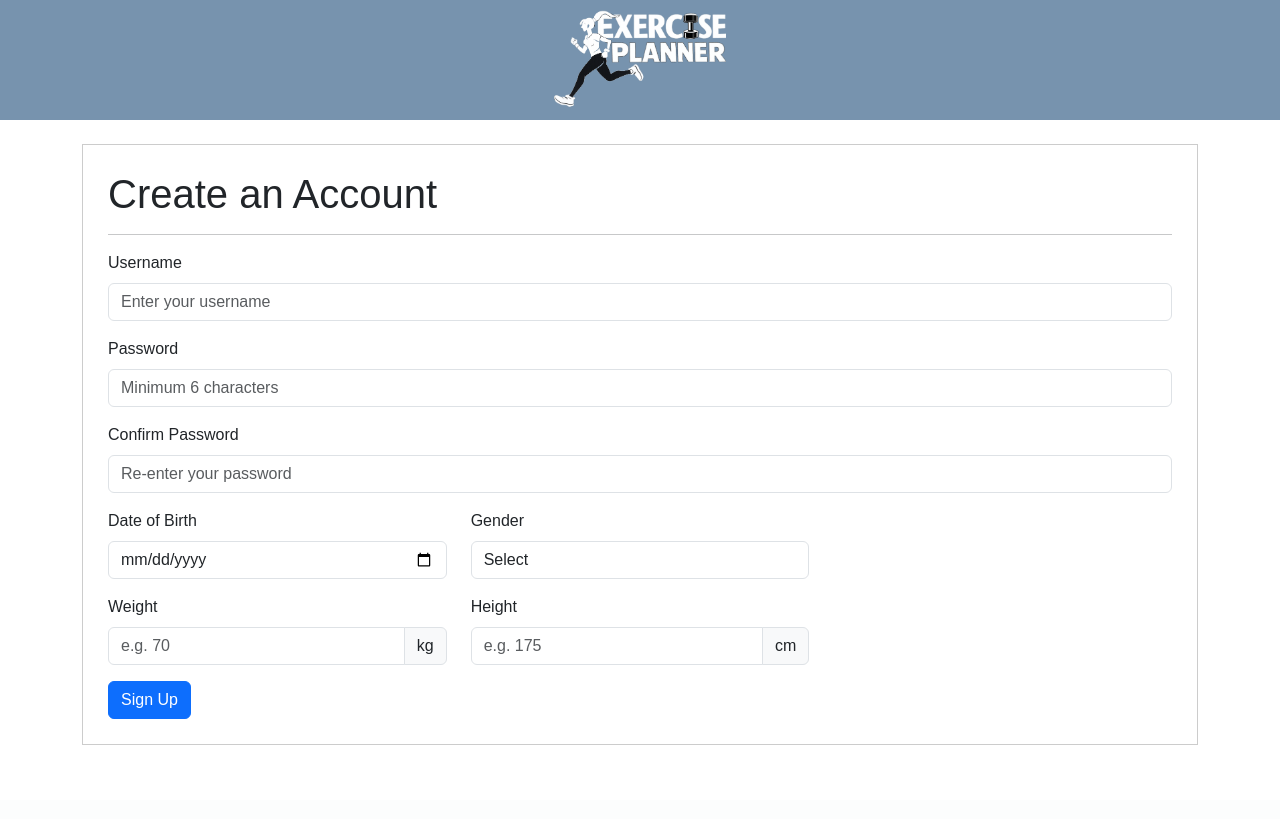
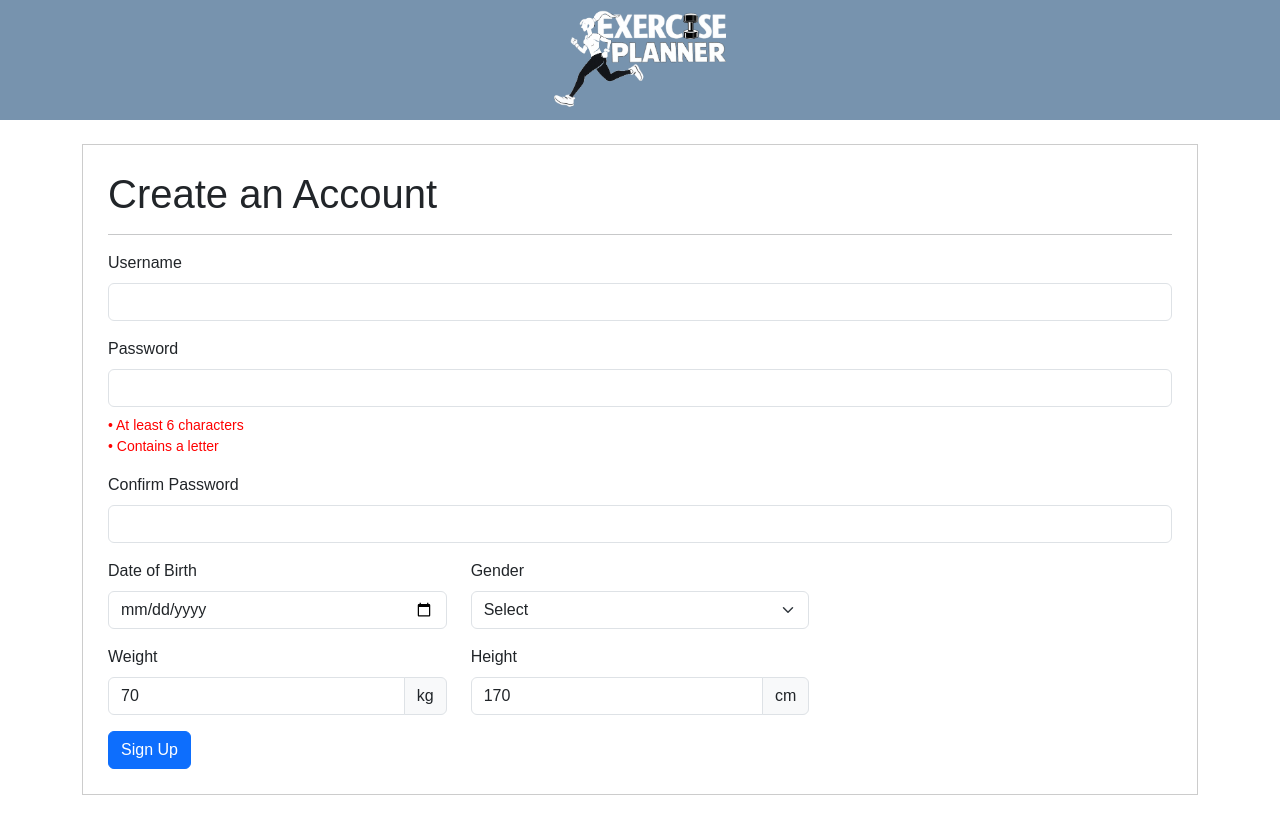
Before and after one commit to nhuntkn/CITS3403-Agile-Web-Development, a Flask app: page /signup in a window 1280 px wide. Before the commit the page ends 745 px from the top, so only its background shows below. Run offline with Flask 3, Linux system fonts and the light colour scheme.

Commit message:
update signup validation and UI

```diff
--- a/app.py
+++ b/app.py
@@ -1,12 +1,12 @@
 #setup Flask app and routes, connects to database, handles form submission and rendering templates
 
-from flask import Flask, render_template, request, redirect, url_for
+from flask import Flask, render_template, request, redirect, url_for, session
 from flask_login import LoginManager, login_user, logout_user, login_required, current_user
 from flask_migrate import Migrate
 from models import db, ExerciseSession, SessionExercise, User
 from data import exercise_data
 from utils import calculate_calories
-from datetime import date as current_date
+from datetime import date as current_date, datetime
 
 app = Flask(__name__)
 
@@ -18,24 +18,16 @@ app.config['SQLALCHEMY_TRACK_MODIFICATIONS'] = False
 
 db.init_app(app) #attach SQLAlchemy to Flask app
 
-migrate = Migrate(app, db) #set up Flask-Migrate for database migrations
-login_manager = LoginManager(app) #set up Flask-Login for user session management
-login_manager.login_view = 'login' #redirect to login page if user tries to access protected routes
+@app.route("/exercise", methods=["GET", "POST"])
+def exercise():
+    if "username" not in session:
+        return redirect(url_for("login"))
 
-@login_manager.user_loader
-def load_user(user_id):
-    return User.query.get(int(user_id)) #load user from database by ID for Flask-Login
-
-@app.route("/exercise", methods=["GET", "POST"])
-@login_required
-def exercise():
     #displays Add Session page, if form is submitted, it saves the session and exercises to the database
 
     if request.method == "POST":
         #get the main session data from the form
         date = request.form.get("date")
-        if date > current_date.today().isoformat():
-            return render_template("exercise.html", exercise_data=exercise_data, username=current_user.username, error="Date cannot be in the future")
         current_weight = float(request.form.get("weight"))
         notes = request.form.get("notes")
 
@@ -44,8 +36,7 @@ def exercise():
         activity_levels = request.form.getlist("level[]")
         minutes_list = request.form.getlist("minutes[]")
 
-        user = current_user
-
+        user = User.query.filter_by(username = session["username"]).first()
         #create the main exercise session record
         new_session = ExerciseSession(
             date=date,
@@ -95,17 +86,18 @@ def exercise():
         #save everything to the database
         db.session.commit()
         #reload page and show success message
-        return render_template("exercise.html", message="Session added successfully.", exercise_data = exercise_data, username=current_user.username)
+        return render_template("exercise.html", message="Session added successfully.", exercise_data = exercise_data)
 
     #display the Add Session page before the form is submitted
-    return render_template("exercise.html", exercise_data=exercise_data, username=current_user.username)
+    return render_template("exercise.html", exercise_data=exercise_data)
 
 @app.route("/dashboard")
-@login_required
 def dashboard():
-    user = current_user
-    username = current_user.username
+    if "username" not in session:
+        return redirect(url_for("login"))
 
+    username = session["username"]
+    user = User.query.filter_by(username = username).first()
     start_weight = user.weight if user else None
     calorie_goal = user.calorie_goal if user and user.calorie_goal else 1000
 
@@ -123,63 +115,85 @@ def dashboard():
     return render_template("dashboard.html", username = username, sessions_data = sessions_data, start_weight = start_weight,
                            user_height = user.height if user else None, calorie_goal = calorie_goal)
 
-@app.route("/signup", methods=["GET", "POST"])
+@app.route('/signup', methods=['GET', 'POST'])
 def signup():
-    if request.method == "POST":
-        username = request.form.get("username")
-        password = request.form.get("password")
-        confirm = request.form.get("confirm")
+    error = None
 
-        dob = request.form.get("dob")
-        gender = request.form.get("gender")
-        weight = request.form.get("weight")
-        height = request.form.get("height")
+    if request.method == 'POST':
+        # get form data
+        username = request.form.get('username')
+        password = request.form.get('password')
+        confirm = request.form.get('confirm')
+        dob = request.form.get('dob')
+        gender = request.form.get('gender')
+        weight = request.form.get('weight')
+        height = request.form.get('height')
 
-        if not password or len(password) < 6:
-            return render_template("signup.html", error="Password must be at least 6 characters long")
+        #  password validation
+        if len(password) < 6:
+            error = "Password must be at least 6 characters."
+        elif not any(c.isalpha() for c in password):
+            error = "Password must contain a letter."
+        elif password != confirm:
+            error = "Passwords do not match."
 
-        if not any(char.isupper() for char in password):
-            return render_template("signup.html", error="Password must include at least one uppercase letter")
+        #  dob validation
+        dob_date = None
+        if not error and dob:
+            try:
+                dob_date = datetime.strptime(dob, "%Y-%m-%d").date()
+                if dob_date > current_date.today():
+                    error = "Date of birth cannot be in the future."
+            except:
+                error = "Invalid date."
 
-        if not any(char.islower() for char in password):
-            return render_template("signup.html", error="Password must include at least one lowercase letter")
+        # weight / height
+        if not error:
+            try:
+                weight = float(weight) if weight else 70.0
+                height = float(height) if height else 170.0
+            except:
+                error = "Invalid weight/height."
 
-        if not any(char in "!@#$%^&*()_+-=[]{}|;':\",./<>?" for char in password):
-            return render_template("signup.html", error="Password must include at least one special character")
+        #  username duplicate
+        if not error and User.query.filter_by(username=username).first():
+            error = "Username already exists."
 
-        if password != confirm:
-            return render_template("signup.html", error="Passwords do not match")
+        #  create user
+        if not error:
+            user = User(
+                username=username,
+                password=password,
+                dob=dob_date,
+                gender=gender,
+                weight=weight,
+                height=height
+            )
 
-        existing = User.query.filter_by(username=username).first()
-        if existing:
-            return render_template("signup.html", error="Username already exists")
+            db.session.add(user)
+            db.session.commit()
 
-        new_user = User(
-            username=username,
-            dob=dob,
-            gender=gender,
-            weight=float(weight) if weight else None,
-            height=float(height) if height else None
-        )
+            #  Flask-Login login
+            login_user(user)
 
-        new_user.set_password(password)
+            return redirect(url_for('dashboard'))
 
-        db.session.add(new_user)
-        db.session.commit()
-
-        login_user(new_user)
-        return redirect(url_for('dashboard'))
-
-    return render_template("signup.html")
+    # GET or error
+    return render_template(
+        "signup.html",
+        error=error,
+        today=current_date.today().isoformat()
+    )
 
 
 @app.route("/profile", methods=["GET", "POST"])
-@login_required
 def profile():
-    user = current_user
-    username = current_user.username
+    if 'username' not in session:
+        return redirect('/login')
 
-    sessions = ExerciseSession.query.filter_by(user_id = user.id).all()
+    user = User.query.filter_by(username=session['username']).first()
+
+    sessions = ExerciseSession.query.all()
     total_calories = sum(s.total_calories for s in sessions)
     total_sessions = len(sessions)
 
@@ -215,49 +229,46 @@ def profile():
                 return render_template("profile.html", user=user, stats=stats, error="Password must include at least one special character")
             if new_password != confirm_password:
                 return render_template("profile.html", user=user, stats=stats, error="Passwords do not match")
-            user.set_password(new_password)
+            user.password = new_password
 
         db.session.commit()
 
-    return render_template("profile.html", user=user, stats=stats, username=username)
+    return render_template("profile.html", user=user, stats=stats, username = session["username"])
 
 @app.route("/ranking")
 def ranking():
+    if 'username' not in session:
+        return redirect(url_for("login"))
     return render_template("ranking.html")
 
 @app.route("/history")
-@login_required
 def history():
+    if 'username' not in session:
+        return redirect(url_for("login"))
     return render_template("history.html")
 
 @app.route("/", methods = ["GET", "POST"])
 @app.route("/login", methods = ["GET", "POST"])
 def login():
-    if current_user.is_authenticated:
-        return redirect(url_for("dashboard"))
-
     if request.method == "POST":
         username = request.form.get("username")
         password = request.form.get("password")
 
-        user = User.query.filter_by(username = username).first()
-
-        if user is None or not user.check_password(password):
-            return render_template("login.html", error = "Invalid username or password")
-
-        login_user(user)
-        return redirect(url_for("dashboard"))
+        user = User.query.filter_by(username = username, password = password).first()
+        if user:
+            session["username"] = user.username
+            return redirect(url_for("dashboard"))
+        return render_template("login.html", error = "Invalid username or password")
 
     return render_template("login.html")
 
 @app.route("/logout")
-@login_required
 def logout():
-    logout_user()
+    session.pop("username", None)
     return redirect(url_for("login"))
 
-# with app.app_context():
-#     db.create_all()
+with app.app_context():
+    db.create_all()
 
 if __name__ == "__main__":
     app.run(debug=True)
--- a/templates/signup.html
+++ b/templates/signup.html
@@ -1,21 +1,26 @@
 <!DOCTYPE html>
 <html lang="en">
+
 <head>
     <meta charset="UTF-8">
     <title>Sign Up</title>
 
+    <!-- Bootstrap -->
     <link href="https://cdn.jsdelivr.net/npm/bootstrap@5.3.3/dist/css/bootstrap.min.css" rel="stylesheet">
+
+    <!-- Project CSS -->
     <link rel="stylesheet" href="{{ url_for('static', filename='css/style.css') }}">
 </head>
 
 <body>
 
-<!-- top bar -->
+<!-- Navbar -->
 <div style="background-color: #7793ae; padding: 10px 0; text-align: center;">
-  <img src="{{ url_for('static', filename='images/logo.png') }}" alt="Exercise Planner" style="height:100px; width:auto;">
+    <img src="{{ url_for('static', filename='images/logo.png') }}"
+         alt="Exercise Planner"
+         style="height:100px; width:auto;">
 </div>
 
-<!-- main content -->
 <div class="container py-4">
 
     <div class="main-box">
@@ -31,58 +36,75 @@
 
         <form method="POST">
 
+            <!-- Username -->
             <div class="mb-3">
                 <label class="form-label">Username</label>
-                <input class="form-control" name="username" placeholder="Enter your username" required>
+                <input class="form-control" name="username" required>
+                <small id="usernameFeedback" style="color:red;"></small>
             </div>
 
+            <!-- Password -->
             <div class="mb-3">
                 <label class="form-label">Password</label>
-                <input type="password"
+
+                <input
+                    type="password"
                     class="form-control"
                     name="password"
-                       placeholder="Minimum 6 characters"
-                       required>
+                    id="password"
+                    required
+                >
+
+                <!-- Password rules -->
+                <div class="form-text mt-2">
+                    <div id="rule-length" style="color:red;">
+                        • At least 6 characters
                     </div>
 
+                    <div id="rule-letter" style="color:red;">
+                        • Contains a letter
+                    </div>
+                </div>
+            </div>
+
+            <!-- Confirm Password -->
             <div class="mb-3">
                 <label class="form-label">Confirm Password</label>
-                <input type="password"
-                       class="form-control"
-                       name="confirm"
-                       placeholder="Re-enter your password"
-                       required>
+                <input type="password" class="form-control" name="confirm" id="confirm" required>
+                <small id="confirmFeedback" style="color:red;"></small>
             </div>
 
+            <!-- DOB + Gender -->
             <div class="row mb-3">
 
                 <div class="col-md-4">
                     <label class="form-label">Date of Birth</label>
-                    <input type="date"
+                    <input
+                        type="date"
                         class="form-control"
-                           name="dob">
+                        name="dob"
+                        max="{{ today }}"
+                    >
                 </div>
 
                 <div class="col-md-4">
                     <label class="form-label">Gender</label>
-                    <select class="form-control" name="gender">
+                    <select class="form-select" name="gender">
                         <option value="">Select</option>
-                        <option value="Male">Male</option>
-                        <option value="Female">Female</option>
+                        <option>Male</option>
+                        <option>Female</option>
                     </select>
                 </div>
 
             </div>
 
+            <!-- Weight + Height -->
             <div class="row mb-3">
 
                 <div class="col-md-4">
                     <label class="form-label">Weight</label>
                     <div class="input-group">
-                        <input type="number"
-                               class="form-control"
-                               name="weight"
-                               placeholder="e.g. 70">
+                        <input type="number" class="form-control" name="weight" value="70">
                         <span class="input-group-text">kg</span>
                     </div>
                 </div>
@@ -90,10 +112,7 @@
                 <div class="col-md-4">
                     <label class="form-label">Height</label>
                     <div class="input-group">
-                        <input type="number"
-                               class="form-control"
-                               name="height"
-                               placeholder="e.g. 175">
+                        <input type="number" class="form-control" name="height" value="170">
                         <span class="input-group-text">cm</span>
                     </div>
                 </div>
@@ -108,5 +127,74 @@
 
 </div>
 
+<!-- JS -->
+<script>
+// ===== Password validation =====
+const pwd = document.getElementById("password");
+const confirmInput = document.getElementById("confirm");
+
+const ruleLength = document.getElementById("rule-length");
+const ruleLetter = document.getElementById("rule-letter");
+
+// Password rules
+pwd.addEventListener("input", () => {
+    const value = pwd.value;
+
+    // length
+    if (value.length >= 6) {
+        ruleLength.style.color = "green";
+    } else {
+        ruleLength.style.color = "red";
+    }
+
+    // letter
+    if (/[A-Za-z]/.test(value)) {
+        ruleLetter.style.color = "green";
+    } else {
+        ruleLetter.style.color = "red";
+    }
+});
+
+// ===== Confirm password check =====
+confirmInput.addEventListener("input", () => {
+    const feedback = document.getElementById("confirmFeedback");
+
+    if (confirmInput.value !== pwd.value) {
+        feedback.innerText = "Passwords do not match";
+    } else {
+        feedback.innerText = "";
+    }
+});
+
+// ===== AJAX username check =====
+const usernameInput = document.querySelector('input[name="username"]');
+
+usernameInput.addEventListener('blur', function() {
+    const username = this.value;
+
+    if (!username) return;
+
+    fetch(`/check_username?username=${username}`)
+        .then(res => res.json())
+        .then(data => {
+            const feedback = document.getElementById("usernameFeedback");
+
+            if (data.exists) {
+                feedback.innerText = "Username already exists";
+            } else {
+                feedback.innerText = "";
+            }
+        });
+});
+
+// ===== DOB prevent future date =====
+const dobInput = document.querySelector('input[name="dob"]');
+
+if (dobInput) {
+    const today = new Date().toISOString().split("T")[0];
+    dobInput.setAttribute("max", today);
+}
+</script>
+
 </body>
 </html>
```
Lines whose indentation alone changed are shown as unchanged.
